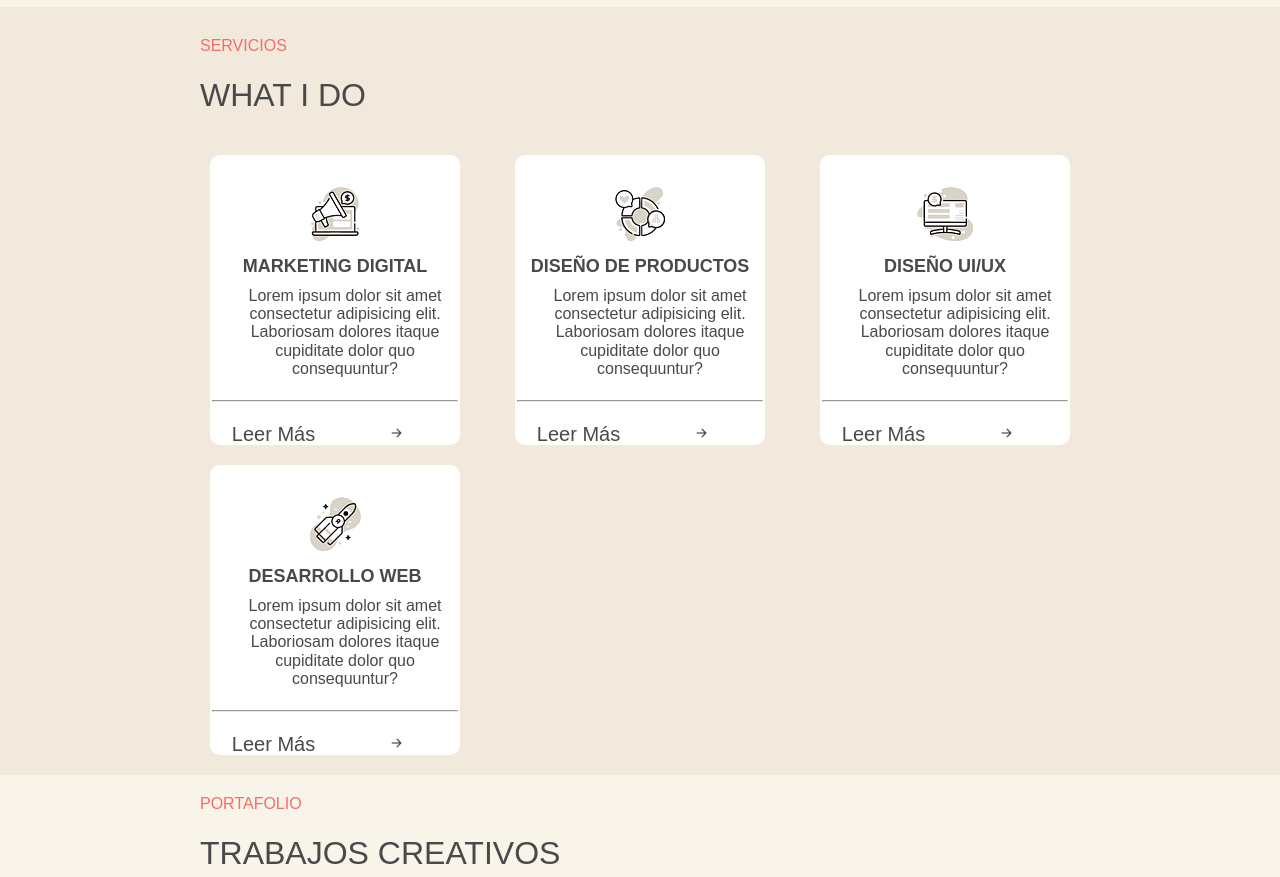
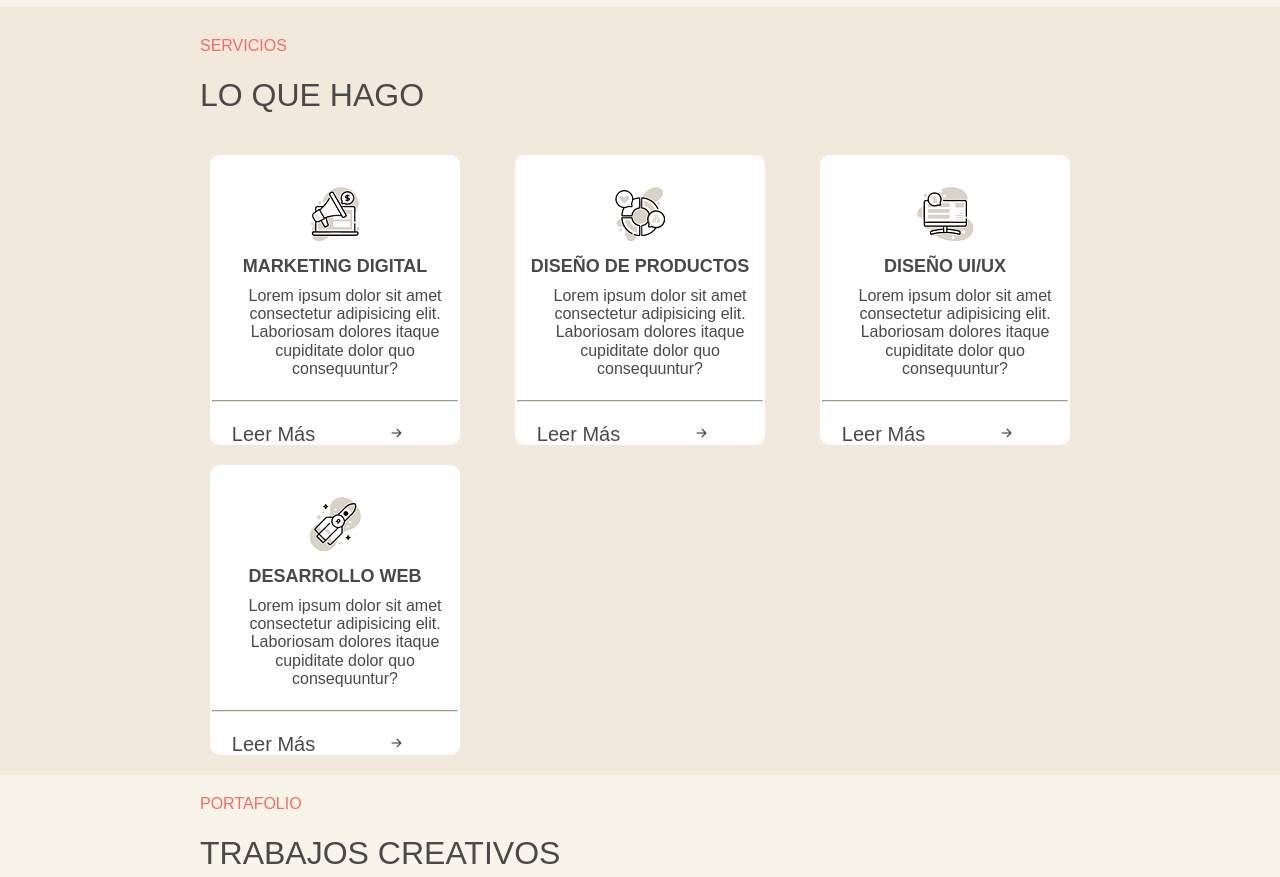
Before and after one commit to rferreyrajuy/tpo, a plain HTML site: page index.html in a window 1280 px wide. Shown: the part 1241-2118 px from the top of the page. Drawn offline with nearby package versions, Linux system fonts and the light colour scheme; a web font is replaced by a local one.

Commit message:
traducción de un H1

```diff
--- a/index.html
+++ b/index.html
@@ -64,7 +64,7 @@
     </section>
     <section class="service">
             <span>SERVICIOS</span>
-            <h1>WHAT I DO</h1>
+            <h1>LO QUE HAGO</h1>
             <div class="boxservice">
                 <div class="itemservice">
                     <img src="./img/s_1.png" alt="">
```
